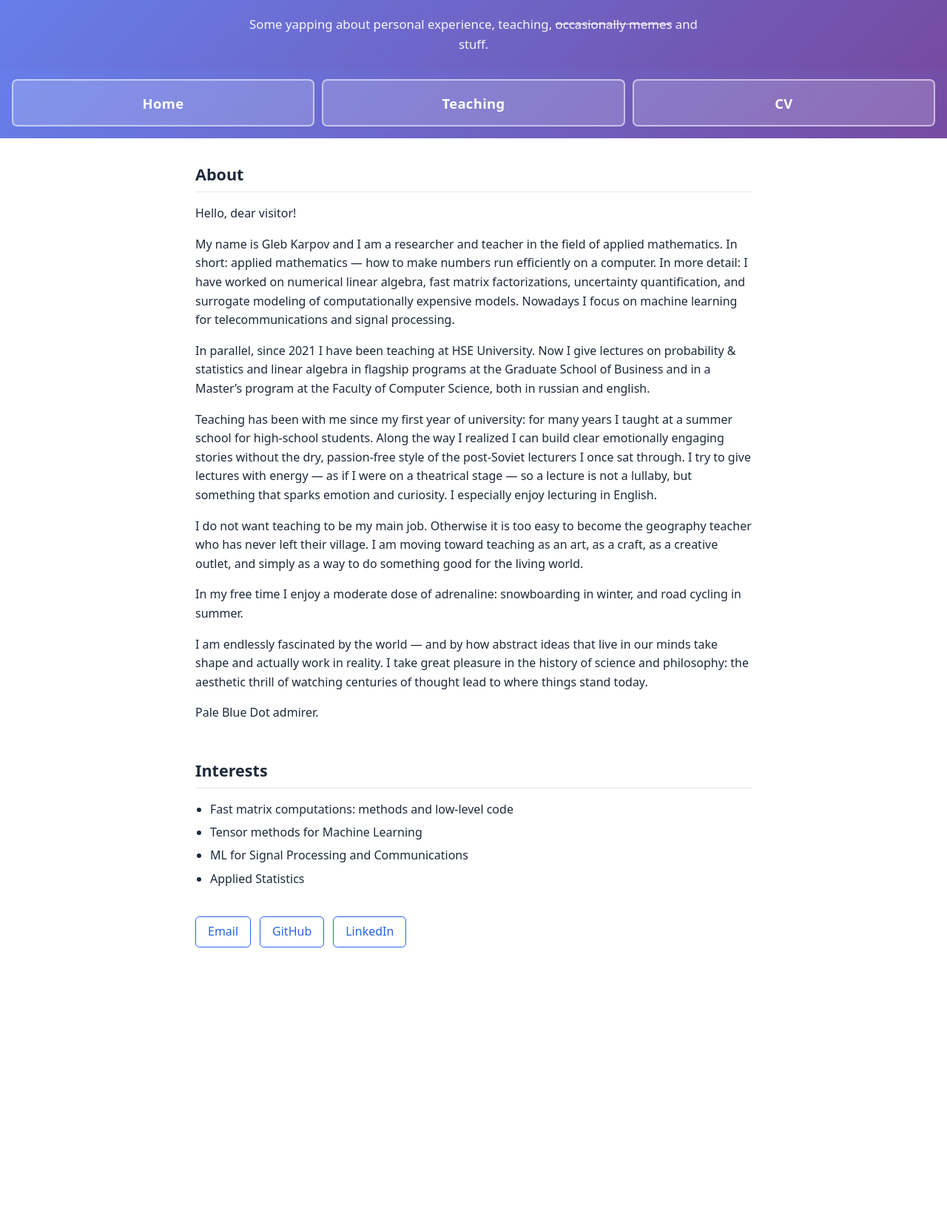
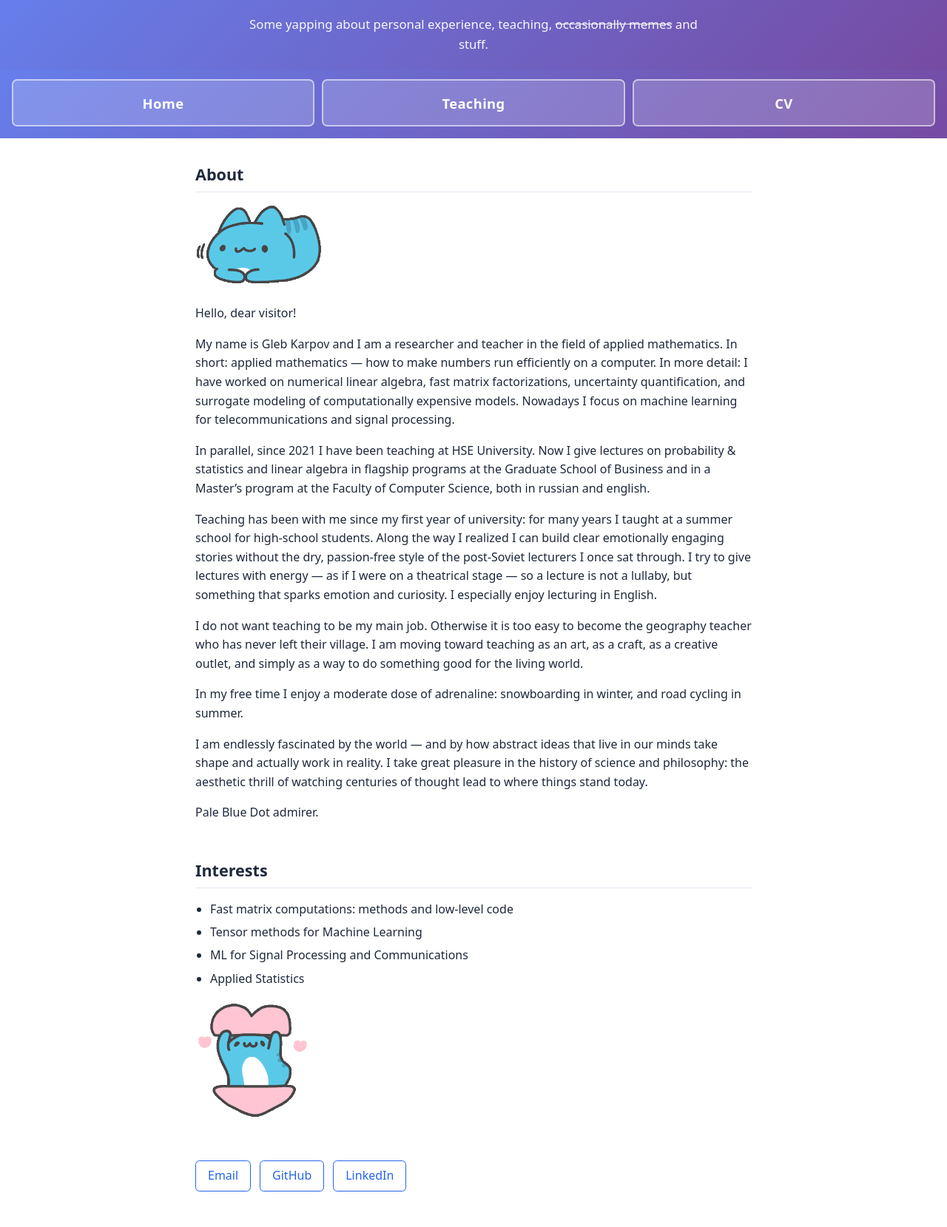
Before and after one commit to glkarpov/glkarpov.github.io, a Jekyll site: the page built from index.html, in a window 1280 px wide. Shown: the whole page at 74% size. Built offline with Jekyll 4.4.1, drawn with Linux system fonts in a browser that asks for light colours; before the commit the page ends 1329 px from its top, so only the background shows below that.

Commit message:
introducing capoo

```diff
--- a/index.html
+++ b/index.html
@@ -22,6 +22,9 @@
     <!-- About: fill site.about in _config.yml -->
     <section id="about">
       <h2>About</h2>
+      <p class="gif-center">
+        <img src="{{ '/assets/images/capoo_aiia.gif' | relative_url }}" alt="Capoo waving" width="180">
+      </p>
       {{ site.about | markdownify }}
     </section>
 
@@ -33,6 +36,9 @@
         <li>{{ interest }}</li>
         {% endfor %}
       </ul>
+      <p class="gif-center">
+        <img src="{{ '/assets/images/capoo_heart.gif' | relative_url }}" alt="Capoo heart" width="160">
+      </p>
     </section>
     {% endif %}
 
```
Also changed, not shown: assets/images/capoo_aiia.gif (added), assets/images/capoo_heart.gif (added).
